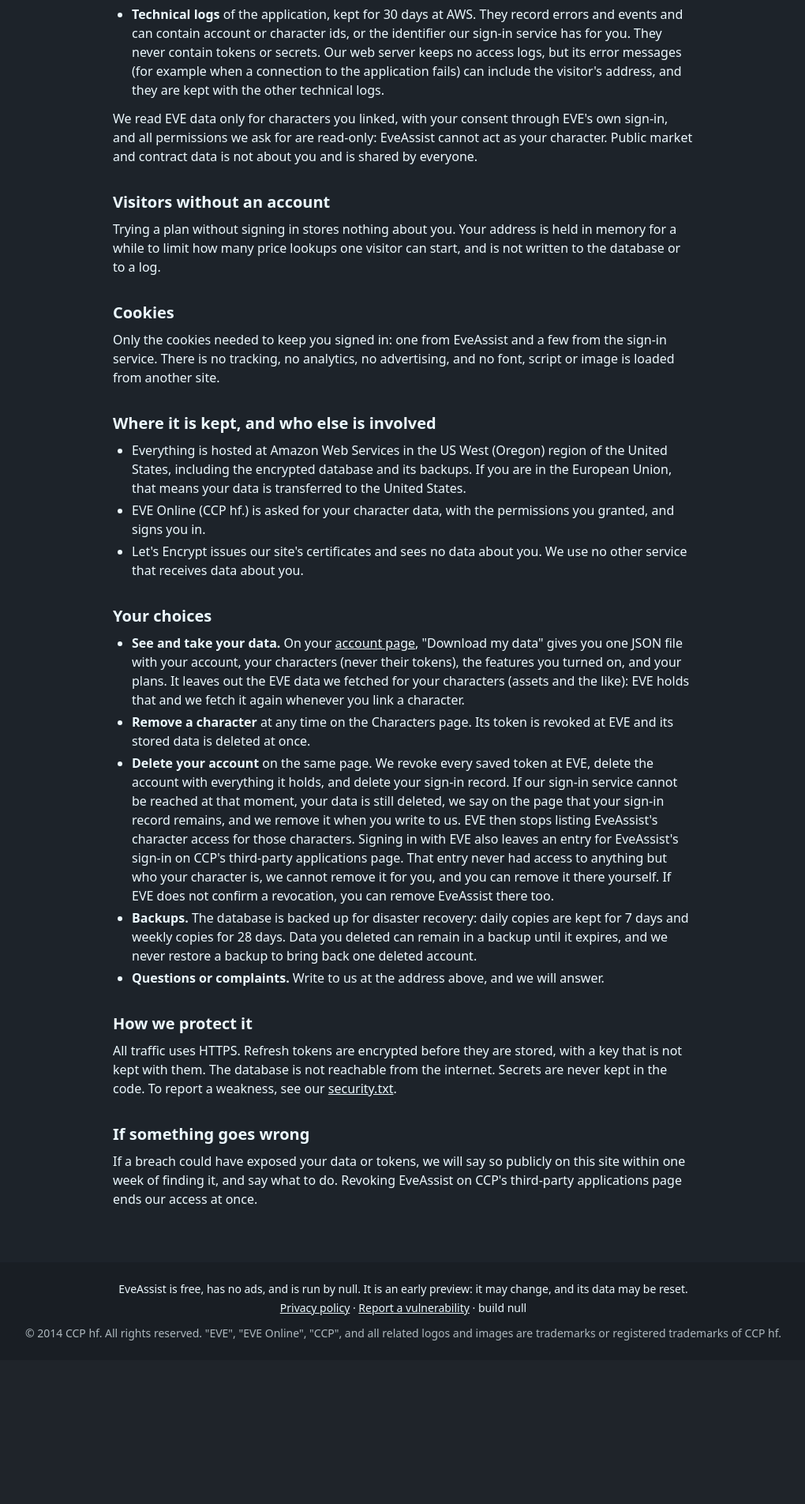
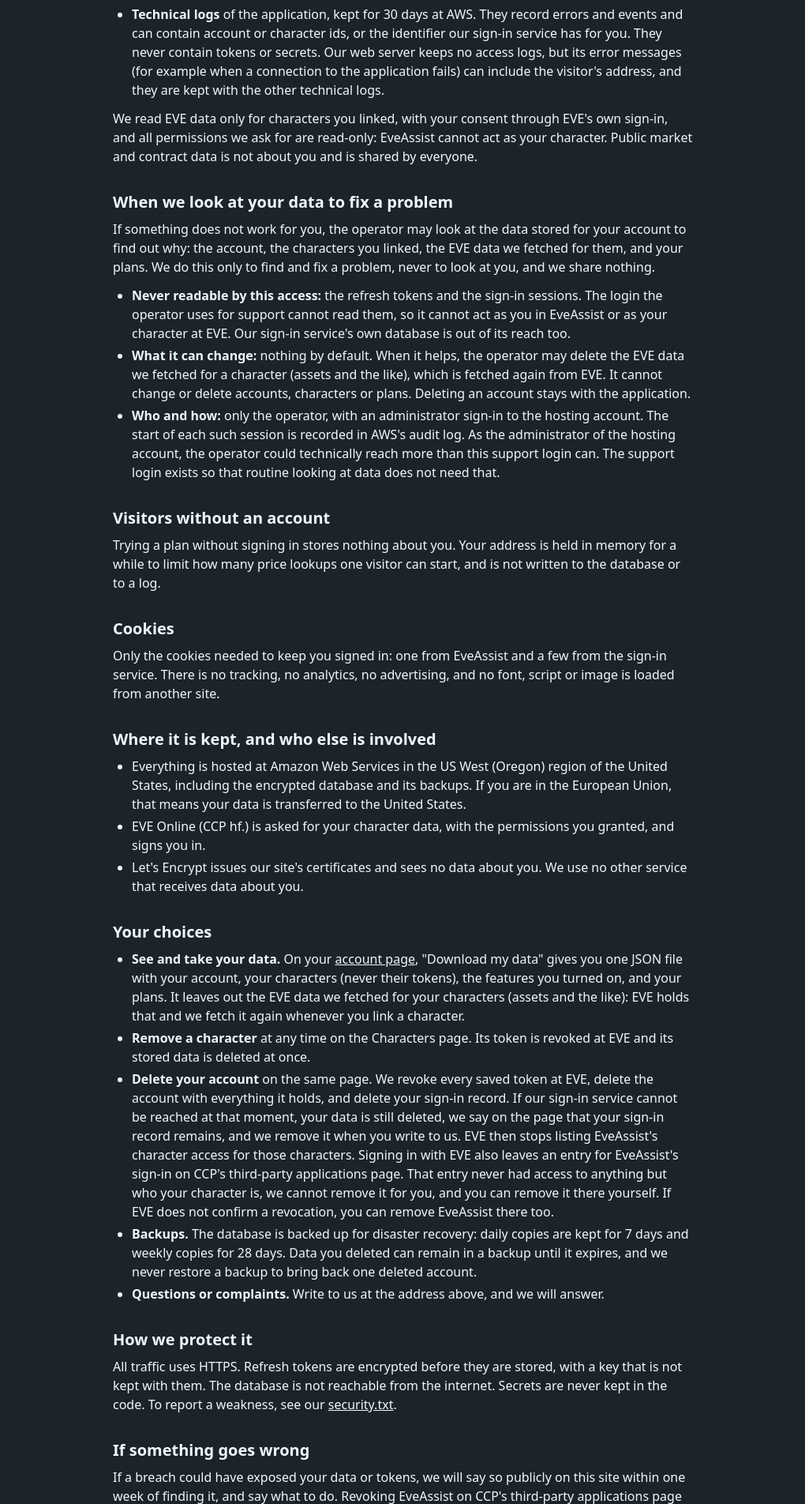
Before and after one commit to tvogel8570/EveAssist, a Spring app: page /privacy in a window 1280 px wide. Shown: the part 970-2874 px from the top of the page at 79% size, without its empty margins (129-1149 px from the left). Before the commit the page ends 2667 px from the top, so only its background shows below. Run offline with Thymeleaf, Linux system fonts and the light colour scheme; the template is opened without the code that fills it, so the values that code supplies are empty; style sheets or scripts are compiled from the project's sources; some of the project's set-up classes (security, data sources, template engines, error pages and the like) are left out, and stand-ins take their place; some libraries are stand-ins or nearby versions.

Commit message:
Privacy policy: say when and how the operator looks at data for support
New section "When we look at your data to fix a problem": what the operator
may read, that refresh tokens and sessions are out of reach of the support
login, what it can change (only the fetched EVE data), who can use it, and
that the hosting administrator could technically reach more. Describes the
support access set up on production on 2026-11-12 (PR support-access).

Co-Authored-By: Claude Sonnet 5.5 <noreply@anthropic.com>

```diff
--- a/App/src/main/resources/templates/privacy.html
+++ b/App/src/main/resources/templates/privacy.html
@@ -35,6 +35,19 @@
     </ul>
     <p>We read EVE data only for characters you linked, with your consent through EVE's own sign-in, and all permissions we ask for are read-only:
         EveAssist cannot act as your character. Public market and contract data is not about you and is shared by everyone.</p>
+
+    <h2 id="support">When we look at your data to fix a problem</h2>
+    <p>If something does not work for you, the operator may look at the data stored for your account to find out why: the account, the characters you
+        linked, the EVE data we fetched for them, and your plans. We do this only to find and fix a problem, never to look at you, and we share nothing.</p>
+    <ul>
+        <li><strong>Never readable by this access:</strong> the refresh tokens and the sign-in sessions. The login the operator uses for support cannot read them, so it
+            cannot act as you in EveAssist or as your character at EVE. Our sign-in service's own database is out of its reach too.</li>
+        <li><strong>What it can change:</strong> nothing by default. When it helps, the operator may delete the EVE data we fetched for a character (assets and the
+            like), which is fetched again from EVE. It cannot change or delete accounts, characters or plans. Deleting an account stays with the application.</li>
+        <li><strong>Who and how:</strong> only the operator, with an administrator sign-in to the hosting account. The start of each such session is recorded in AWS's
+            audit log. As the administrator of the hosting account, the operator could technically reach more than this support login can. The support login
+            exists so that routine looking at data does not need that.</li>
+    </ul>
 
     <h2 id="visitors">Visitors without an account</h2>
     <p>Trying a plan without signing in stores nothing about you. Your address is held in memory for a while to limit how many price lookups one visitor can
```
Also changed, not shown: 1 other file.
